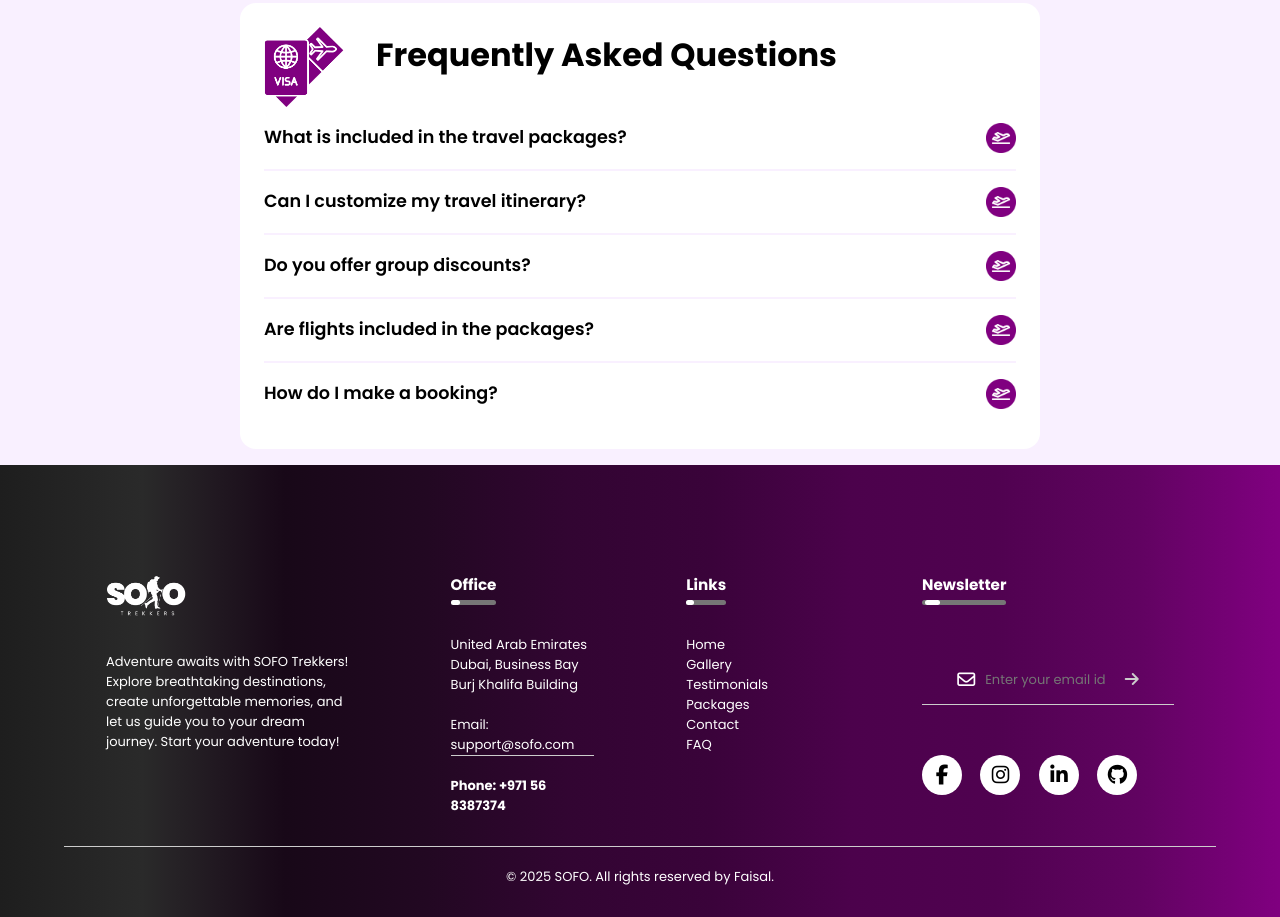
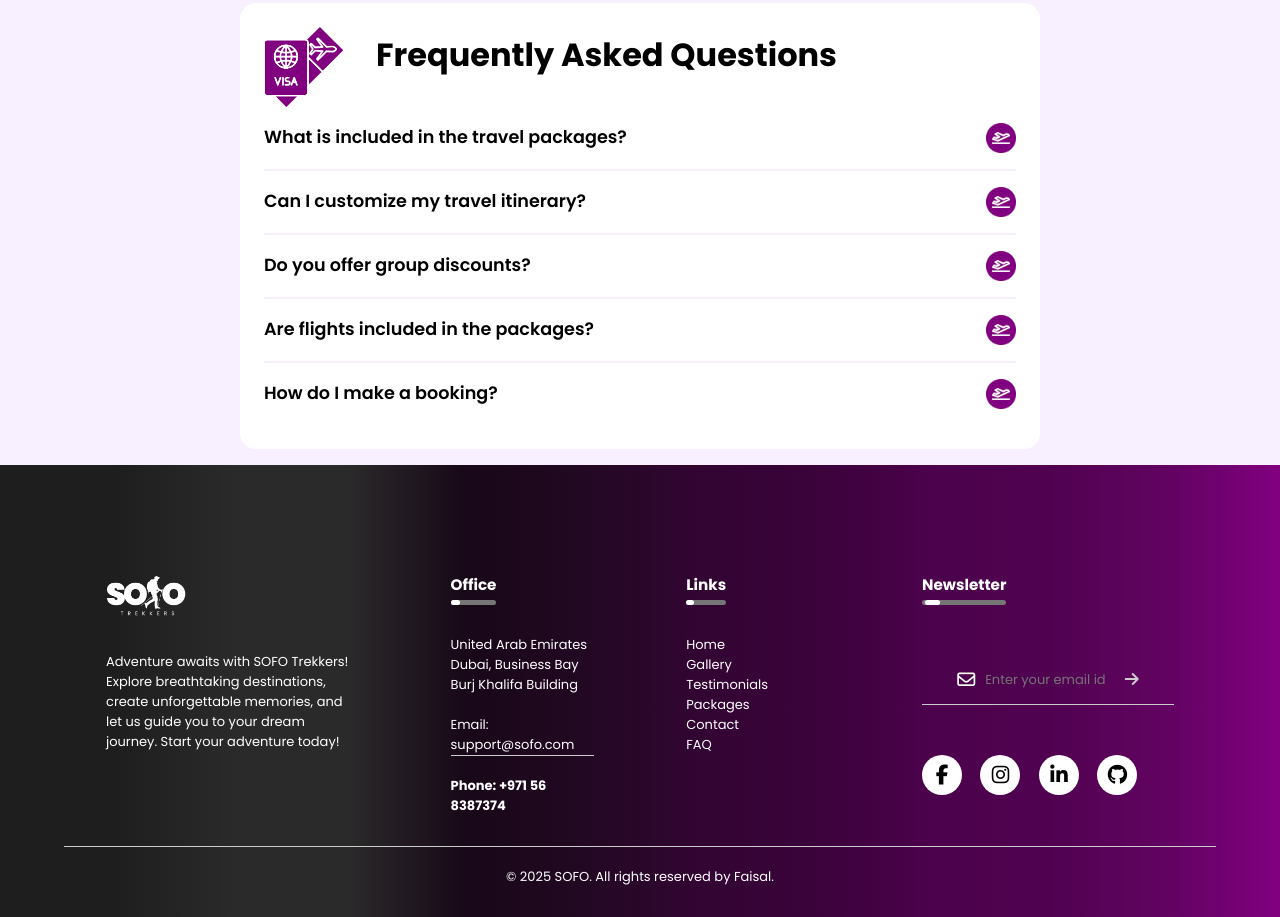
Before and after one commit to Mohammed-Faisal-34/mohamfaisal34.github.io, a plain HTML site: page Frontend/index.html in a window 1280 px wide. Shown: the part 3613-4530 px from the top of the page. Drawn offline with nearby package versions, Linux system fonts and the light colour scheme.

Commit message:
Frontend

```diff
--- a/Frontend/Style.css
+++ b/Frontend/Style.css
@@ -2096,7 +2096,7 @@ textarea.input {
 footer {
     width: 100%;
     position: absolute;
-    background: linear-gradient(to right, #1e1e1e, #2a2a2a, #180818, #220822, #320532, #3a033a, #4c024c, #500250, #610361, #800080);
+    background: linear-gradient(to right, #1e1e1e, #1e1e1e, #2a2a2a, #2a2a2a, #180818, #220822, #320532, #3a033a, #4c024c, #500250, #610361, #800080);
     color: white;
     padding: 100px 0 30px;
     font-size: 13px;
```
